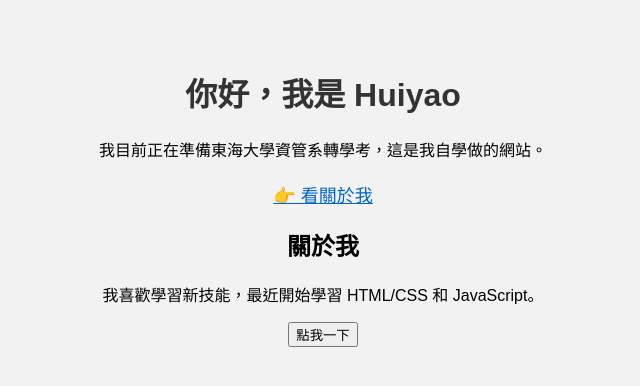
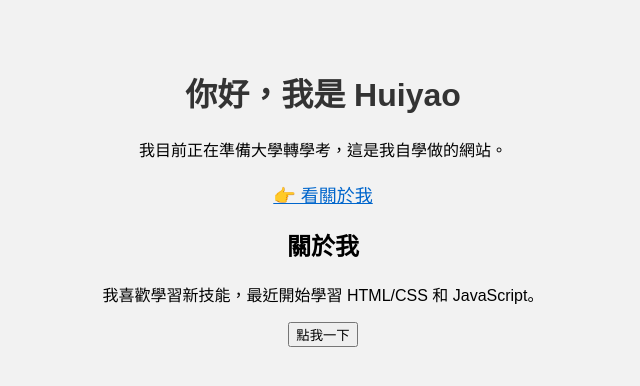
Before and after one commit to huiyaooo/huiyaooo.github.io, a plain HTML site: page index.html in a window 1280 px wide. Shown: the whole page, without its empty margins (317-957 px from the left). Drawn offline with Linux system fonts and the light colour scheme.

Commit message:
Update index.html

```diff
--- a/index.html
+++ b/index.html
@@ -10,7 +10,7 @@
 <body>
     <h1>你好，我是 Huiyao</h1>
 
-    <p>我目前正在準備東海大學資管系轉學考，這是我自學做的網站。</p>
+    <p>我目前正在準備大學轉學考，這是我自學做的網站。</p>
     <a href="#about">👉 看關於我</a>
 
     <h2 id="about">關於我</h2>
```
